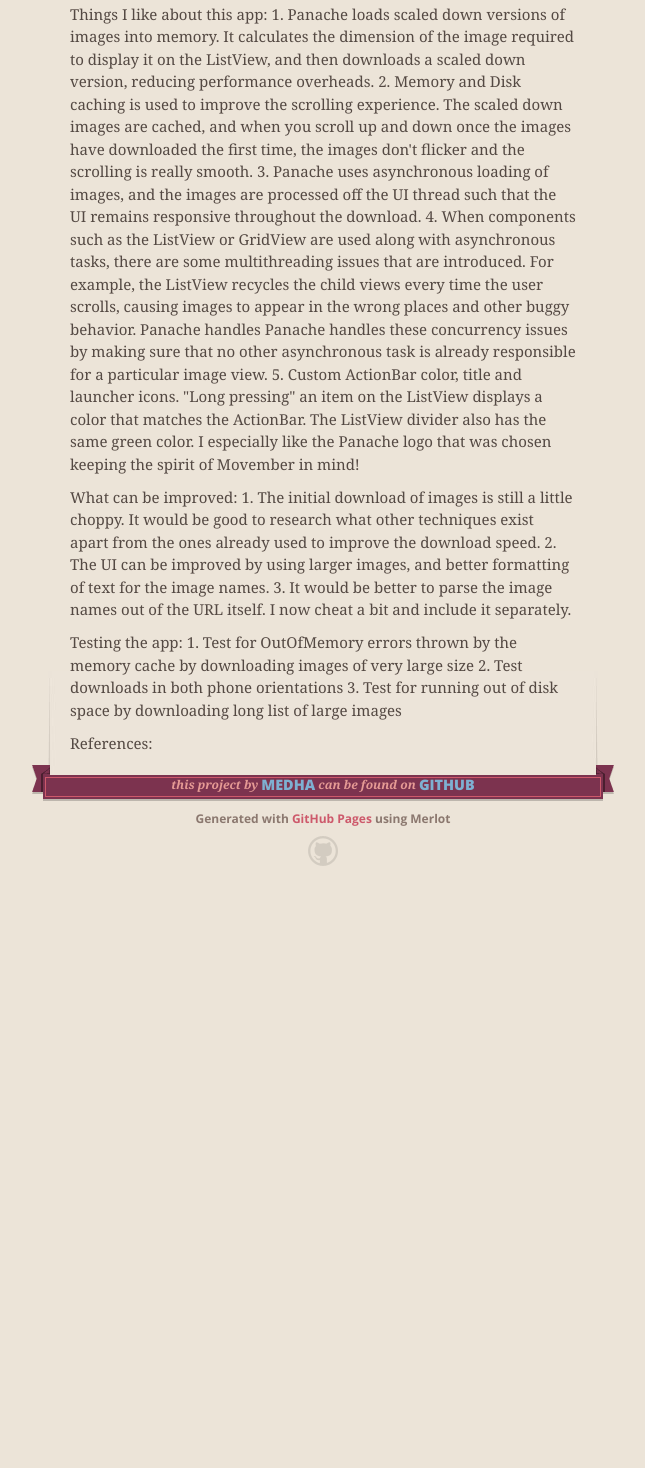
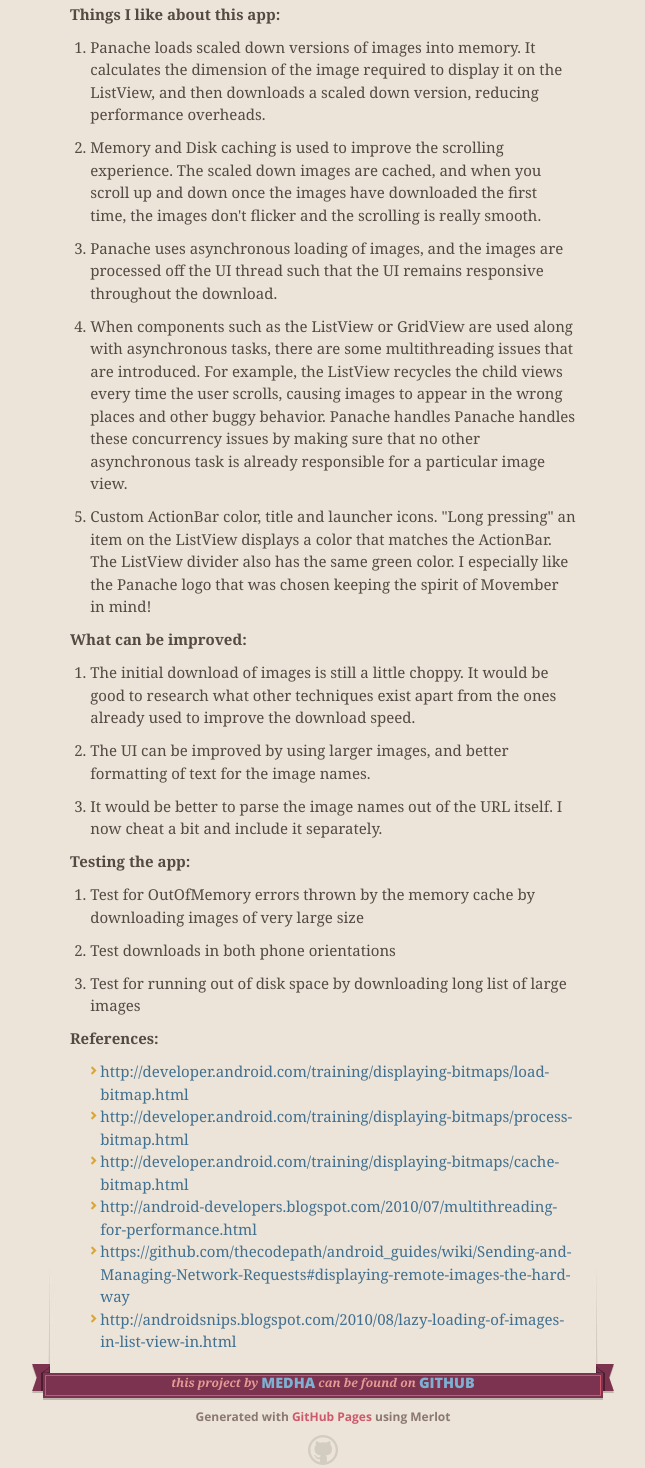
Before and after one commit to medha/Panache, a plain HTML site: page index.html in a window 1280 px wide. Shown: the part 465-1933 px from the top of the page, without its empty margins (317-962 px from the left). Before the commit the page ends 1371 px from the top, so only its background shows below. Drawn offline with nearby package versions, Linux system fonts and the light colour scheme.

```diff
--- a/index.html
+++ b/index.html
@@ -46,34 +46,42 @@
 
 
       <section id="main_content">
-        <h3>
-<a name="welcome-to-panache" class="anchor" href="#welcome-to-panache"><span class="octicon octicon-link"></span></a>Welcome to Panache!</h3>
+        <h2>
+<a name="welcome-to-panache" class="anchor" href="#welcome-to-panache"><span class="octicon octicon-link"></span></a>Welcome to Panache!</h2>
 
 <p>Panache loads images from the web and displays them in a ListView. It supports asynchronous loading of images, loads a scaled down version of the image to improve download speed, handles multithreading complexities introduced by the ListView and uses both memory and disk caching to speed things up.</p>
 
 <p>It does not use any third party library such as the <a href="https://github.com/nostra13/Android-Universal-Image-Loader">Universal Image Loader</a> to do this. </p>
 
-<p>Things I like about this app:
-1. Panache loads scaled down versions of images into memory. It calculates the dimension of the image required to display it on the ListView, and then downloads a scaled down version, reducing performance overheads.
-2. Memory and Disk caching is used to improve the scrolling experience. The scaled down images are cached, and when you scroll up and down once the images have downloaded the first time, the images don't flicker and the scrolling is really smooth.
-3. Panache uses asynchronous loading of images, and the images are processed off the UI thread such that the UI remains responsive throughout the download.
-4. When components such as the ListView or GridView are used along with asynchronous tasks, there are some multithreading issues that are introduced. For example, the ListView recycles the child views every time the user scrolls, causing images to appear in the wrong places and other buggy behavior. Panache handles Panache handles these concurrency issues by making sure that no other asynchronous task is already responsible for a particular image view.
-5. Custom ActionBar color, title and launcher icons. "Long pressing" an item on the ListView displays a color that matches the ActionBar. The ListView divider also has the same green color. I especially like the Panache logo that was chosen keeping the spirit of Movember in mind!</p>
+<p><strong>Things I like about this app:</strong></p>
 
-<p>What can be improved:
-1. The initial download of images is still a little choppy. It would be good to research what other techniques exist apart from the ones already used to improve the download speed.
-2. The UI can be improved by using larger images, and better formatting of text for the image names.
-3. It would be better to parse the image names out of the URL itself. I now cheat a bit and include it separately.</p>
+<ol>
+<li><p>Panache loads scaled down versions of images into memory. It calculates the dimension of the image required to display it on the ListView, and then downloads a scaled down version, reducing performance overheads. </p></li>
+<li><p>Memory and Disk caching is used to improve the scrolling experience. The scaled down images are cached, and when you scroll up and down once the images have downloaded the first time, the images don't flicker and the scrolling is really smooth.</p></li>
+<li><p>Panache uses asynchronous loading of images, and the images are processed off the UI thread such that the UI remains responsive throughout the download.</p></li>
+<li><p>When components such as the ListView or GridView are used along with asynchronous tasks, there are some multithreading issues that are introduced. For example, the ListView recycles the child views every time the user scrolls, causing images to appear in the wrong places and other buggy behavior. Panache handles Panache handles these concurrency issues by making sure that no other asynchronous task is already responsible for a particular image view. </p></li>
+<li><p>Custom ActionBar color, title and launcher icons. "Long pressing" an item on the ListView displays a color that matches the ActionBar. The ListView divider also has the same green color. I especially like the Panache logo that was chosen keeping the spirit of Movember in mind!</p></li>
+</ol><p><strong>What can be improved:</strong></p>
 
-<p>Testing the app:
-1. Test for OutOfMemory errors thrown by the memory cache by downloading images of very large size
-2. Test downloads in both phone orientations
-3. Test for running out of disk space by downloading long list of large images</p>
+<ol>
+<li><p>The initial download of images is still a little choppy. It would be good to research what other techniques exist apart from the ones already used to improve the download speed.</p></li>
+<li><p>The UI can be improved by using larger images, and better formatting of text for the image names.</p></li>
+<li><p>It would be better to parse the image names out of the URL itself. I now cheat a bit and include it separately.</p></li>
+</ol><p><strong>Testing the app:</strong></p>
 
-<p>References: </p>
+<ol>
+<li><p>Test for OutOfMemory errors thrown by the memory cache by downloading images of very large size</p></li>
+<li><p>Test downloads in both phone orientations</p></li>
+<li><p>Test for running out of disk space by downloading long list of large images</p></li>
+</ol><p><strong>References:</strong></p>
 
 <ul>
-<li>
+<li><a href="http://developer.android.com/training/displaying-bitmaps/load-bitmap.html">http://developer.android.com/training/displaying-bitmaps/load-bitmap.html</a></li>
+<li><a href="http://developer.android.com/training/displaying-bitmaps/process-bitmap.html">http://developer.android.com/training/displaying-bitmaps/process-bitmap.html</a></li>
+<li><a href="http://developer.android.com/training/displaying-bitmaps/cache-bitmap.html">http://developer.android.com/training/displaying-bitmaps/cache-bitmap.html</a></li>
+<li><a href="http://android-developers.blogspot.com/2010/07/multithreading-for-performance.html">http://android-developers.blogspot.com/2010/07/multithreading-for-performance.html</a></li>
+<li><a href="https://github.com/thecodepath/android_guides/wiki/Sending-and-Managing-Network-Requests#displaying-remote-images-the-hard-way">https://github.com/thecodepath/android_guides/wiki/Sending-and-Managing-Network-Requests#displaying-remote-images-the-hard-way</a></li>
+<li><a href="http://androidsnips.blogspot.com/2010/08/lazy-loading-of-images-in-list-view-in.html">http://androidsnips.blogspot.com/2010/08/lazy-loading-of-images-in-list-view-in.html</a></li>
 </ul>
       </section>
 
```
Also changed, not shown: params.json (+1 -1 lines).
